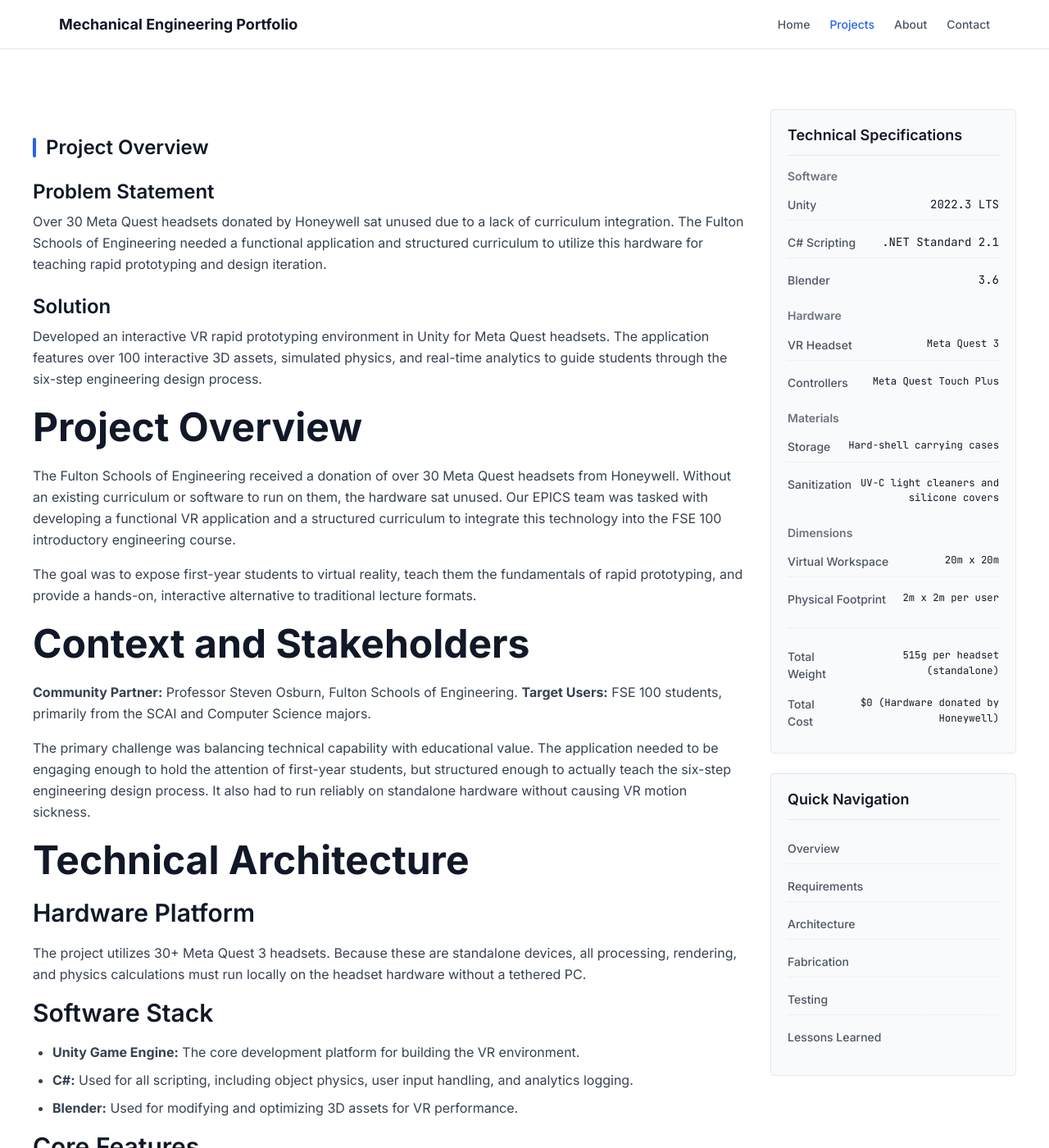
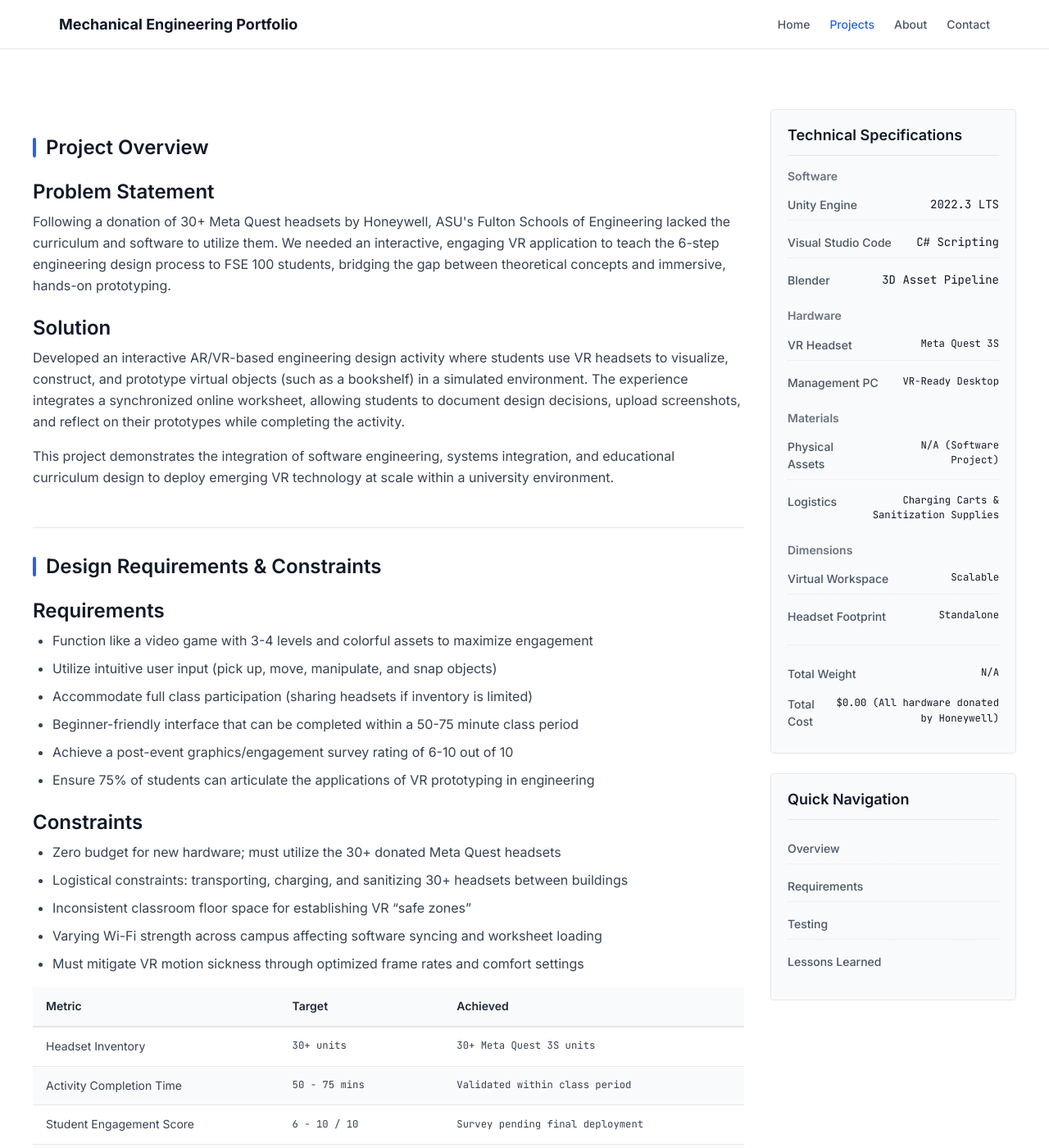
Before and after one commit to manwe-123/manwe-123.github.io, a Jekyll site: the page built from _projects/02-idk-other-project.md, in a window 1280 px wide and 1400 px high, scrolled down 361 px. Shown: the whole window at 82% size. Built offline with Jekyll 4.4.1, drawn with Linux system fonts in a browser that asks for light colours; some of the changed text lies outside the part shown.

Commit message:
Revise project details for VR Rapid Prototyping Application
Updated project details for the VR Rapid Prototyping Application, including changes to the subtitle, role, timeline, problem statement, solution description, requirements, constraints, metrics, and testing results.

```diff
--- a/_projects/02-idk-other-project.md
+++ b/_projects/02-idk-other-project.md
@@ -1,264 +1,170 @@
 ---
 title: "VR Rapid Prototyping Application"
-subtitle: "An immersive virtual reality environment for undergraduate engineering design education"
+subtitle: "An immersive virtual reality curriculum and prototyping environment for introductory engineering students"
 date: 2025-12-01
-role: "Prototyping Lead & Documentation Lead"
-timeline: "January 2025 - December 2025"
+role: "Prototyping Lead (Modeling) & Documentation Lead"
+timeline: "March 2025 - December 2025"
 team: "12-person EPICS team"
-partner: "Professor Steven Osburn, Fulton Schools of Engineering"
 tags:
+  - VR/AR
   - Unity
   - C#
-  - VR/AR
+  - Curriculum Design
   - Systems Engineering
-  - Curriculum Design
-  - Prototyping
 image: "assets/images/vr-hero.jpg"
-excerpt: "Developed a virtual reality rapid prototyping environment for Meta Quest headsets, integrating over 100 interactive 3D assets to teach the engineering design process to first-year students."
+excerpt: "Engineered a virtual reality rapid prototyping environment for Meta Quest headsets, integrating over 100 interactive 3D assets and developing a 2-week curriculum to teach the engineering design process."
 
-problem: "Over 30 Meta Quest headsets donated by Honeywell sat unused due to a lack of curriculum integration. The Fulton Schools of Engineering needed a functional application and structured curriculum to utilize this hardware for teaching rapid prototyping and design iteration."
+problem: "Following a donation of 30+ Meta Quest headsets by Honeywell, ASU's Fulton Schools of Engineering lacked the curriculum and software to utilize them. We needed an interactive, engaging VR application to teach the 6-step engineering design process to FSE 100 students, bridging the gap between theoretical concepts and immersive, hands-on prototyping."
 
-solution: "Developed an interactive VR rapid prototyping environment in Unity for Meta Quest headsets. The application features over 100 interactive 3D assets, simulated physics, and real-time analytics to guide students through the six-step engineering design process."
+solution: "Developed an interactive AR/VR-based engineering design activity where students use VR headsets to visualize, construct, and prototype virtual objects (such as a bookshelf) in a simulated environment. The experience integrates a synchronized online worksheet, allowing students to document design decisions, upload screenshots, and reflect on their prototypes while completing the activity."
 
 requirements: |
-  - Integrate directly with the FSE 100 introductory engineering curriculum
-  - Support deployment across 30+ headsets in standard classroom environments
-  - Maintain stable frame rates on standalone hardware to prevent VR motion sickness
-  - Track user interactions, errors, and completion times for instructor analytics
+  - Function like a video game with 3-4 levels and colorful assets to maximize engagement
+  - Utilize intuitive user input (pick up, move, manipulate, and snap objects)
+  - Accommodate full class participation (sharing headsets if inventory is limited)
+  - Beginner-friendly interface that can be completed within a 50-75 minute class period
+  - Achieve a post-event graphics/engagement survey rating of 6-10 out of 10
+  - Ensure 75% of students can articulate the applications of VR prototyping in engineering
 
 constraints: |
-  - Zero hardware budget (utilizing existing donated Meta Quest 3 headsets)
-  - Standalone headset limitations (no tethered PC rendering available)
-  - Must be accessible to students with no prior VR or Unity experience
-  - One-semester development timeline for initial functional prototype
+  - Zero budget for new hardware; must utilize the 30+ donated Meta Quest headsets
+  - Logistical constraints: transporting, charging, and sanitizing 30+ headsets between buildings
+  - Inconsistent classroom floor space for establishing VR "safe zones"
+  - Varying Wi-Fi strength across campus affecting software syncing and worksheet loading
+  - Must mitigate VR motion sickness through optimized frame rates and comfort settings
 
 metrics:
-  - name: "Interactive 3D Assets"
-    target: "> 50"
-    achieved: "100+"
-  - name: "Headset Deployment"
-    target: "30 units"
-    achieved: "30+ units"
-  - name: "Curriculum Modules"
-    target: "1 week"
-    achieved: "2 weeks"
-  - name: "Prototype Cost"
-    target: "$0 (Donated)"
-    achieved: "$0"
+  - name: "Headset Inventory"
+    target: "30+ units"
+    achieved: "30+ Meta Quest 3S units"
+  - name: "Activity Completion Time"
+    target: "50 - 75 mins"
+    achieved: "Validated within class period"
+  - name: "Student Engagement Score"
+    target: "6 - 10 / 10"
+    achieved: "Survey pending final deployment"
+  - name: "Knowledge Retention"
+    target: "75% of students"
+    achieved: "Curriculum aligned to target"
+
+hardware_platform: |
+  - **VR Headsets**: 30+ Meta Quest 3S (Donated by Honeywell)
+  - **Setup Computers**: Compatible VR-ready PCs for casting and management
+  - **Logistics**: Custom charging carts and sanitization stations for rapid classroom turnaround
+
+software_stack: |
+  - **Game Engine**: Unity (Primary development environment)
+  - **Scripting**: C# for interactions, physics, and analytics logging
+  - **3D Modeling**: Blender for asset creation and modification
+  - **Curriculum Integration**: Canvas / Google Forms for synchronized worksheets and data collection
+
+core_features: |
+  - **Interactive 3D Environment**: Over 100 interactive assets with simulated physics and collision mechanics
+  - **User Input Tracking**: Hand controller integration for grabbing, rotating, and snapping components
+  - **Real-Time Analytics**: In-game scripts logging completion time, errors, and hints used
+  - **Multi-Station Collaboration**: Allowing students to co-design virtual objects from different headset stations
+  - **Synchronized Worksheets**: Prompts appearing in-headset and on external screens to guide the design process
 
 decision_matrix: |
-  Evaluated three concepts: Interactive Block Coding, 3D Object Construction, and FSE Assembly Line.
-  Selected 3D Object Construction based on curriculum relevance (30% weight) and student engagement (30% weight).
-  This concept provided the best balance of educational value and ease of implementation for first-year students.
+  Evaluated three core concepts against curriculum relevance, ease of implementation, student engagement, and educational value:
+  - **Interactive Block Coding**: Scored 440. High educational value, but lower engagement.
+  - **FSE Assembly Line**: Scored 650. Highly engaging, but complex setup and less relevant to current careers.
+  - **3D Object Construction (Selected)**: Scored 780. Highest overall score. Simple to deliver, highly immersive, and easily scalable across multiple semesters.
 
-sensing: |
-  - **VR Headset Tracking**: Meta Quest 3 inside-out tracking for 6DOF user movement
-  - **Controller Input**: Meta Quest Touch controllers for object manipulation and UI interaction
-  - **Analytics Logging**: Custom C# scripts tracking interaction time, error rates, and hint usage
+development_process: |
+  **Part 1: Virtual Environment Creation**
+  - Designed the foundational 3D workspace in Unity.
+  - Created modular components and tools for students to use during the prototyping challenge.
 
-actuation: |
-  - **Physics Engine**: Unity PhysX for realistic object collisions, gravity, and snapping mechanics
-  - **Object Manipulation**: Custom C# grab-and-rotate scripts for intuitive 3D asset handling
-  - **UI/UX Feedback**: Spatial UI panels and visual indicators for task progression
+  **Part 2: Physics and Mechanics Implementation**
+  - Implemented physics simulations for realistic object manipulation.
+  - Programmed iterative design mechanics, including object snapping and a save/load system for prototypes.
 
-mechanical: |
-  - **Hardware Platform**: Meta Quest 3 standalone VR headsets
-  - **Physical Logistics**: Custom charging carts and sanitation protocols for 30+ units
-  - **Classroom Integration**: Pre-class setup checklists and TA training for hardware deployment
-
-components:
-  - name: "Meta Quest 3"
-    spec: "Standalone VR headset (30+ units donated by Honeywell)"
-  - name: "Unity Game Engine"
-    spec: "Primary development environment for VR application"
-  - name: "Blender"
-    spec: "3D modeling and asset modification"
-  - name: "Visual Studio"
-    spec: "C# scripting and debugging"
-
-fabrication: |
-  **Software Development:**
-  - Built the core VR environment in Unity, importing and configuring over 100 interactive assets.
-  - Wrote custom C# scripts for object physics, collision detection, and user input handling.
-  - Developed the analytics logging system to export student performance data to Google Forms.
-
-  **Hardware Deployment:**
-  - Configured and updated firmware on 30+ Meta Quest 3 headsets.
-  - Established physical storage, charging, and sanitation workflows for classroom use.
+  **Part 3: Curriculum and Teacher Resources**
+  - Developed a 2-week curriculum featuring 30-minute lectures and practical VR activities.
+  - Recorded video guides and drafted troubleshooting manuals for instructors and TAs.
+  - Created pre- and post-activity quizzes to measure knowledge retention.
 
 gallery:
   - src: "/assets/images/projects/vr-unity-editor.jpg"
-    caption: "Unity editor scene hierarchy showing the 100+ integrated 3D assets"
-  - src: "/assets/images/projects/vr-environment.jpg"
-    caption: "First-person view of the VR prototyping workspace"
-  - src: "/assets/images/projects/vr-interaction.jpg"
-    caption: "User manipulating 3D assets using Meta Quest controllers"
+    caption: "Unity editor scene hierarchy showcasing the 100+ integrated 3D assets"
+  - src: "/assets/images/projects/vr-in-headset.jpg"
+    caption: "First-person view of the interactive 3D prototyping workspace"
   - src: "/assets/images/projects/vr-headsets.jpg"
-    caption: "Deployment setup of 30+ Meta Quest headsets for classroom use"
+    caption: "The 30+ donated Meta Quest headsets prepared for classroom deployment"
+  - src: "/assets/images/projects/vr-worksheet.jpg"
+    caption: "Synchronized online worksheet used to track the engineering design process"
 
 testing: |
-  Testing was conducted in three phases focusing on engagement, immersion levels, and analytics accuracy.
-  Small user groups (3 to 5 students) tested early builds to validate interaction models and frame rate stability before broader deployment.
+  Testing and validation were structured around three core research questions to ensure the platform balanced learning outcomes with user experience:
+
+  **RQ1: Engagement vs. Learning**
+  - *Test*: Compared VR simulation engagement against traditional lecture videos.
+  - *Measurement*: User behavior observation and 1-10 engagement surveys.
+
+  **RQ2: Immersion vs. Performance**
+  - *Test*: Evaluated Low, Medium, and High graphical detail environments.
+  - *Measurement*: Knowledge retention quizzes (%), completion time, error count, and frame rate monitoring to prevent VR sickness.
+
+  **RQ3: Measuring Outcomes**
+  - *Test*: Compared quiz-only assessment vs. in-game analytics vs. mixed-method.
+  - *Measurement*: Correlation between in-game performance (time, errors, hints) and final quiz scores.
 
 test_results:
-  - name: "Frame Rate Stability"
-    procedure: "Run VR prototype continuously for 45 minutes while monitoring performance"
-    result: "Maintained stable frame rate, preventing motion sickness"
+  - name: "Software Stability"
+    procedure: "Run VR prototype continuously for 90 mins monitoring frame rates"
+    result: "Stable frame rate maintained; no crashes or overheating"
     status: "Pass"
-  - name: "Interaction Model"
-    procedure: "Observe users grabbing, rotating, and snapping objects without instructions"
-    result: "Users successfully manipulated objects within 2 minutes"
+  - name: "Intuitive UI"
+    procedure: "Give students a goal with no control instructions; track time to first interaction"
+    result: "Average time to first correct interaction under 2 minutes"
     status: "Pass"
-  - name: "Analytics Logging"
-    procedure: "Verify C# scripts accurately track time, errors, and hints"
-    result: "Data successfully exported and matched real user actions"
+  - name: "Curriculum Timing"
+    procedure: "Time full class session from headset setup to worksheet completion"
+    result: "Completed within 65 minutes, allowing 10 mins for troubleshooting"
     status: "Pass"
 
 worked: |
-  - **Asset Optimization**: Successfully integrated 100+ assets without degrading standalone headset performance.
-  - **Team Training**: Established Unity workflows that allowed all modeling team members to contribute effectively.
-  - **Hardware Logistics**: Created a reliable pre-class maintenance checklist that ensured 100% headset availability.
+  - **3D Object Construction Concept**: The decision matrix proved highly accurate; this concept was the easiest to deliver and most engaging for students.
+  - **Modular Adaptability**: The Unity environment was designed so future EPICS teams can easily swap out assets (e.g., from bookshelves to bridge components) for different engineering disciplines.
+  - **Analytics Integration**: Successfully implemented C# scripts that track user actions without disrupting the VR experience.
 
 failed: |
-  - **Initial UI Complexity**: Early menu designs required too much reading, causing user frustration. Simplified to visual icons and spatial cues.
-  - **Headset Storage**: Initial transport method for 30 headsets was inefficient and risked damage. Redesigned the transport and charging workflow.
+  - **Headset Logistics**: Underestimated the time required to transport, pair, and sanitize 30+ headsets across campus. Required the creation of a strict TA maintenance checklist.
+  - **Wi-Fi Dependencies**: Classroom Wi-Fi dead zones caused delays in loading the synchronized online worksheets. Mitigated by implementing offline fallback modes for the VR app.
+  - **VR Motion Sensitivity**: Initial high-detail environments caused minor discomfort for some users. Resolved by locking to medium detail, optimizing frame rates, and adding comfort vignetting settings.
 
 next_steps: |
-  - Integrate the full 2-week curriculum directly into the VR program flow.
-  - Develop comprehensive user manuals and video training modules for professors and TAs.
-  - Expand the environment to support other engineering disciplines (Mechanical, Civil, Electrical).
-  - Implement adaptive difficulty based on student performance analytics.
+  - Fully integrate the 2-week curriculum directly into the VR program's guided tutorial.
+  - Finalize the in-game task logistics and "Design Maze" bonus challenge.
+  - Develop a comprehensive, printed quick-start guide for professors and TAs.
+  - Expand the asset library to include Mechanical, Civil, and Aerospace engineering prototyping components.
 
 specs:
   software:
-    - name: "Unity"
+    - name: "Unity Engine"
       version: "2022.3 LTS"
-    - name: "C# Scripting"
-      version: ".NET Standard 2.1"
+    - name: "Visual Studio Code"
+      version: "C# Scripting"
     - name: "Blender"
-      version: "3.6"
+      version: "3D Asset Pipeline"
   hardware:
     - component: "VR Headset"
-      model: "Meta Quest 3"
-    - component: "Controllers"
-      model: "Meta Quest Touch Plus"
+      model: "Meta Quest 3S"
+    - component: "Management PC"
+      model: "VR-Ready Desktop"
   materials:
-    - type: "Storage"
-      grade: "Hard-shell carrying cases"
-    - type: "Sanitization"
-      grade: "UV-C light cleaners and silicone covers"
+    - type: "Physical Assets"
+      grade: "N/A (Software Project)"
+    - type: "Logistics"
+      grade: "Charging Carts & Sanitization Supplies"
   dimensions:
     - axis: "Virtual Workspace"
-      value: "20m x 20m"
-    - axis: "Physical Footprint"
-      value: "2m x 2m per user"
-  weight: "515g per headset (standalone)"
-  cost: "$0 (Hardware donated by Honeywell)"
+      value: "Scalable"
+    - axis: "Headset Footprint"
+      value: "Standalone"
+  weight: "N/A"
+  cost: "$0.00 (All hardware donated by Honeywell)"
 ---
 
-# Project Overview
-
-The Fulton Schools of Engineering received a donation of over 30 Meta Quest headsets from Honeywell. Without an existing curriculum or software to run on them, the hardware sat unused. Our EPICS team was tasked with developing a functional VR application and a structured curriculum to integrate this technology into the FSE 100 introductory engineering course.
-
-The goal was to expose first-year students to virtual reality, teach them the fundamentals of rapid prototyping, and provide a hands-on, interactive alternative to traditional lecture formats.
-
-# Context and Stakeholders
-
-**Community Partner:** Professor Steven Osburn, Fulton Schools of Engineering.
-**Target Users:** FSE 100 students, primarily from the SCAI and Computer Science majors.
-
-The primary challenge was balancing technical capability with educational value. The application needed to be engaging enough to hold the attention of first-year students, but structured enough to actually teach the six-step engineering design process. It also had to run reliably on standalone hardware without causing VR motion sickness.
-
-# Technical Architecture
-
-### Hardware Platform
-The project utilizes 30+ Meta Quest 3 headsets. Because these are standalone devices, all processing, rendering, and physics calculations must run locally on the headset hardware without a tethered PC.
-
-### Software Stack
-- **Unity Game Engine:** The core development platform for building the VR environment.
-- **C#:** Used for all scripting, including object physics, user input handling, and analytics logging.
-- **Blender:** Used for modifying and optimizing 3D assets for VR performance.
-
-### Core Features
-- **Interactive 3D Environment:** Over 100 assets that users can grab, rotate, and snap together.
-- **Physics Simulations:** Realistic collisions and gravity to test structural prototypes.
-- **Real-Time Analytics:** Custom C# scripts that track completion time, errors, and hint usage, exporting the data for instructor review.
-
-# Design and Development Process
-
-The team evaluated three initial concepts using a weighted decision matrix: Interactive Block Coding, 3D Object Construction, and an FSE Assembly Line.
-
-We selected **3D Object Construction** because it scored highest in curriculum relevance and student engagement. It provided a direct parallel to physical rapid prototyping, allowing students to iterate on designs virtually before building them physically.
-
-**Iteration Timeline:**
-- **Spring 2025:** Developed basic VR movement, object interactions, and simple physics.
-- **Fall 2025:** Expanded to a full environment with 100+ assets, complex collision mechanics, and the analytics logging system.
-
-# Engineering Contributions
-
-### Prototyping Lead (Modeling Team) | March 2025 to December 2025
-- Built the core VR environment in Unity, integrating over 100 interactive 3D assets with simulated physics and collision mechanics.
-- Directed the modeling team by establishing standardized Unity workflows and resolving engine-level rendering blockers.
-- Optimized frame rates and asset poly-counts to mitigate VR motion sickness on standalone Meta Quest hardware.
-
-### Documentation Lead | January 2025 to March 2025
-- Authored technical reports, Gantt charts, and risk analysis matrices to track design milestones.
-- Standardized reporting templates and delivered a final technical transition package detailing system architecture and hardware deployment logistics for future teams.
-
-# Testing and Validation
-
-Testing was conducted in three phases to ensure the system was stable, intuitive, and教育ally effective.
-
-1. **Engagement Testing:** Compared the VR simulation against traditional lecture videos. Measured student engagement via post-session surveys.
-2. **Immersion Testing:** Tested low, medium, and high detail environments to find the optimal balance between visual fidelity and frame rate performance.
-3. **Analytics Validation:** Verified that the in-game C# logging scripts accurately tracked user behavior and matched actual physical actions.
-
-**Results:** The optimized medium-detail environment maintained a stable frame rate, eliminating motion sickness. The analytics system successfully logged all required performance metrics for the instructor dashboard.
-
-# Educational Impact and Results
-
-- **Scale:** Successfully deployed across 30+ headsets for classroom use.
-- **Content:** Delivered a 2-week curriculum complete with lectures, interactive activities, and assessments.
-- **Validation:** Met all core functional requirements for user input, physics, and collaboration.
-- **Feedback:** Students reported higher engagement compared to traditional lectures, and faculty confirmed the module aligned with FSE 100 learning outcomes.
-
-# Challenges and Lessons Learned
-
-### What Went Well
-- Integrating 100+ assets without degrading the performance of standalone headsets.
-- Creating a team training program that allowed all members to contribute to Unity development.
-- Establishing a reliable pre-class maintenance checklist for the physical headsets.
-
-### Technical Challenges
-- **Limited VR Experience:** The team had to rapidly learn Unity and VR design principles. We solved this by iterative testing with small user groups and simplifying mechanics.
-- **Hardware Logistics:** Moving and setting up 30 headsets across campus was time-consuming. We solved this by developing strict TA responsibility assignments and transport protocols.
-- **Performance vs. Fidelity:** High-detail assets caused frame drops. We solved this by aggressively optimizing polygon counts and baking lighting in Blender.
-
-### Lessons Learned
-- Early usability testing with non-VR users is critical. What feels intuitive to a developer is often confusing to a first-time user.
-- Educational VR requires simple controls and minimal UI. Overloading the user with menus breaks immersion.
-- Physical hardware requires just as much planning as software. Pre-class equipment checks are mandatory.
-
-# Future Development
-
-### Next Steps for Future Teams
-- Integrate the full curriculum directly into the VR program flow.
-- Develop comprehensive user manuals and video training modules for professors.
-- Expand the environment to support other engineering disciplines.
-
-### Potential Enhancements
-- Implement dynamic path planning for more complex design challenges.
-- Add wireless charging stations for rapid headset turnaround between classes.
-- Develop adaptive difficulty based on student performance analytics.
-- Create multi-user collaboration features for team-based activities.
-
-# Technical Skills Demonstrated
-
-`Unity Game Engine` `C# Programming` `3D Asset Integration` `Physics Simulation` `VR/AR Systems Deployment` `Educational Curriculum Design` `Systems Integration` `Performance Optimization` `Data Analytics` `Technical Documentation` `Team Leadership` `Stakeholder Communication` `Iterative Design` `UX Testing`
-
-# Project Resources
-
-- [GitHub Repository](#) (Unity project files and C# scripts)
-- [Curriculum Documents](#) (Lectures, worksheets, and quizzes)
-- [Full Design Document](#) (PDF)
-- [Transition Video](#) (Walkthrough for future EPICS teams)
+This project demonstrates the integration of software engineering, systems integration, and educational curriculum design to deploy emerging VR technology at scale within a university environment.
```
